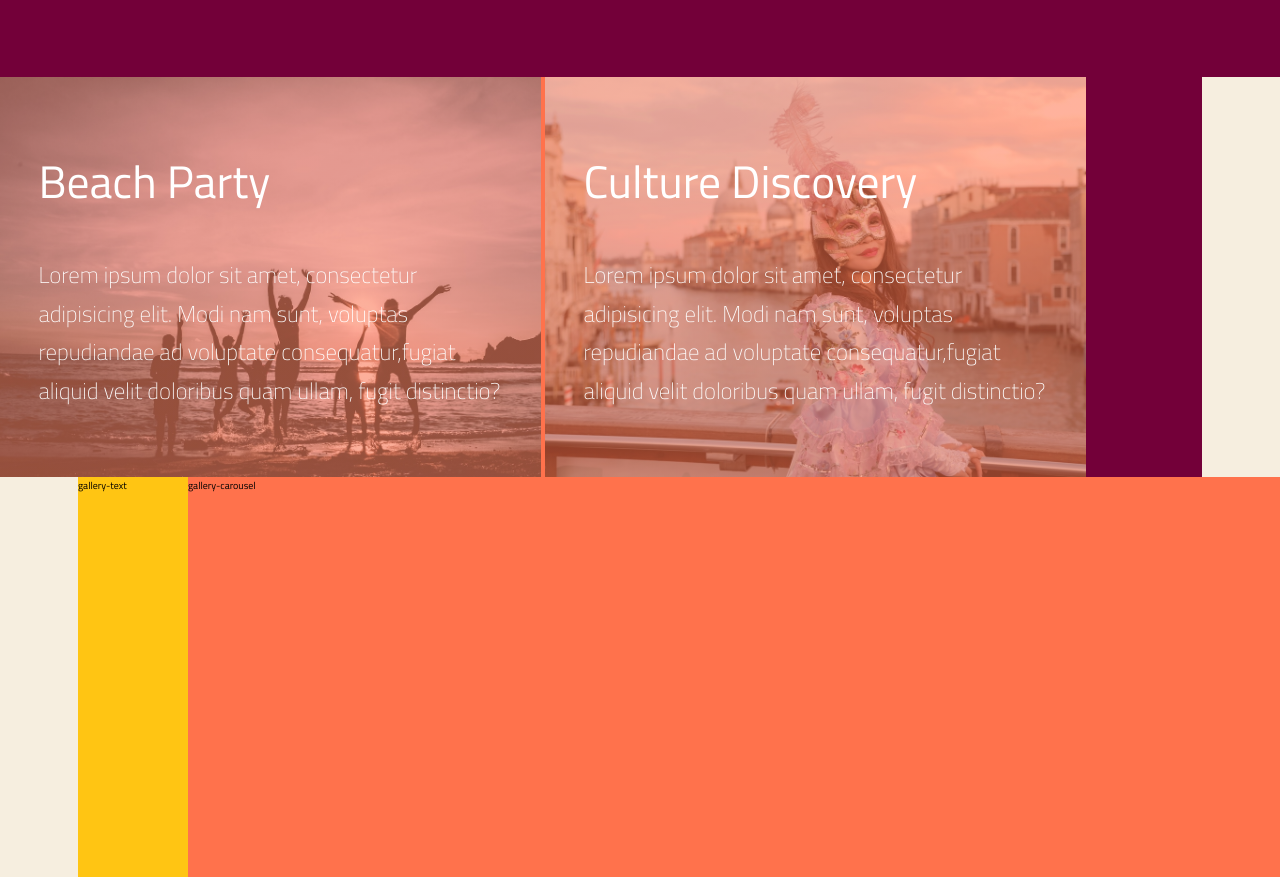
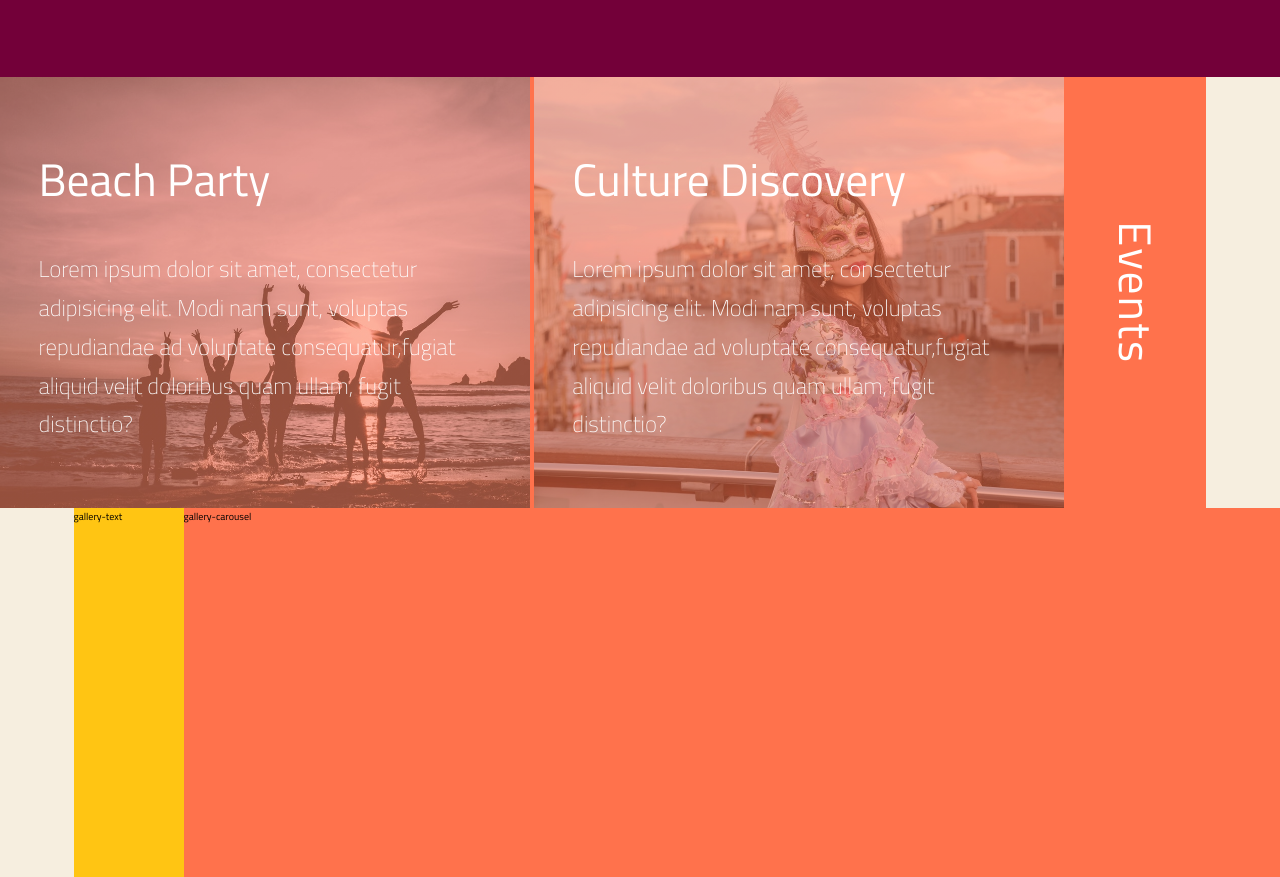
Before and after one commit to JoaoLucasAssis/FlexBox_Grid_Sass, a plain HTML site: page secao_7/index.html in a window 1280 px wide. Shown: the part 2690-3567 px from the top of the page. Drawn offline with Linux system fonts and the light colour scheme.

Commit message:
atualizando seção 7
Adicionado conteúdo e estilização do título da seção de eventos

```diff
--- a/secao_7/index.html
+++ b/secao_7/index.html
@@ -185,7 +185,9 @@
     </section>
 
     <section id="events-text">
-
+        <div class="events-text__content">
+            <h2 class="events-text__content__title">Events</h2>
+        </div>
     </section>
 
     <section id="gallery-text">
--- a/secao_7/style.css
+++ b/secao_7/style.css
@@ -468,7 +468,7 @@ section#booking-date {
     font-size: 2rem;
 }
 
-/*-*-*-*-*-*-*-*-*-* villas section  *-*-*-*-*-*-*-*-*-*/
+/*-*-*-*-*-*-*-*-*-* villas section *-*-*-*-*-*-*-*-*-*/
 
 section#villas {
     grid-column: container-start / container-end;
@@ -583,7 +583,7 @@ div[class^="villas"] a[class^="villas"]:active::before {
             var(--color-tertiary-m-light)), url(img/Villas/villa-6.jpg);
 }
 
-/*-*-*-*-*-*-*-*-*-* motto section  *-*-*-*-*-*-*-*-*-*/
+/*-*-*-*-*-*-*-*-*-* motto section *-*-*-*-*-*-*-*-*-*/
 
 section#motto {
     background-color: var(--color-primary);
@@ -617,7 +617,7 @@ section#motto {
     background-color: white;
 }
 
-/*-*-*-*-*-*-*-*-*-* events-content section  *-*-*-*-*-*-*-*-*-*/
+/*-*-*-*-*-*-*-*-*-* events-content section *-*-*-*-*-*-*-*-*-*/
 
 section#events-content {
     grid-column: container-start / col-end 9;
@@ -673,15 +673,30 @@ section#events-content>div>p[class*=title] {
     color: white;
 }
 
-/*-*-*-*-*-*-*-*-*-* events-text section  *-*-*-*-*-*-*-*-*-*/
+/*-*-*-*-*-*-*-*-*-* events-text section *-*-*-*-*-*-*-*-*-*/
 
 section#events-text {
-    background-color: var(--color-primary);
+    background-color: var(--color-tertiary);
     grid-column: col-start 10 / center-end;
-    height: 400px;
+
+    display: grid;
+    grid-template-columns: 1fr;
+    grid-template-rows: 1fr;
+    place-items: center;
 }
 
-/*-*-*-*-*-*-*-*-*-* gallery-text section  *-*-*-*-*-*-*-*-*-*/
+.events-text__content {
+    transform: rotate(0.25turn);
+}
+
+.events-text__content__title {
+    font-size: var(--font-size-title);
+    font-weight: 500;
+    color: white;
+    letter-spacing: 0.2rem;
+}
+
+/*-*-*-*-*-*-*-*-*-* gallery-text section *-*-*-*-*-*-*-*-*-*/
 
 section#gallery-text {
     background-color: var(--color-secondary);
@@ -689,7 +704,7 @@ section#gallery-text {
     height: 400px;
 }
 
-/*-*-*-*-*-*-*-*-*-* gallery-carousel section  *-*-*-*-*-*-*-*-*-*/
+/*-*-*-*-*-*-*-*-*-* gallery-carousel section *-*-*-*-*-*-*-*-*-*/
 
 section#gallery-carousel {
     background-color: var(--color-tertiary);
@@ -697,7 +712,7 @@ section#gallery-carousel {
     height: 400px;
 }
 
-/*-*-*-*-*-*-*-*-*-* features-content section  *-*-*-*-*-*-*-*-*-*/
+/*-*-*-*-*-*-*-*-*-* features-content section *-*-*-*-*-*-*-*-*-*/
 
 section#features-content {
     background-color: var(--color-primary);
@@ -705,7 +720,7 @@ section#features-content {
     height: 400px;
 }
 
-/*-*-*-*-*-*-*-*-*-* features-text section  *-*-*-*-*-*-*-*-*-*/
+/*-*-*-*-*-*-*-*-*-* features-text section *-*-*-*-*-*-*-*-*-*/
 
 section#features-text {
     background-color: var(--color-secondary);
@@ -713,7 +728,7 @@ section#features-text {
     height: 400px;
 }
 
-/*-*-*-*-*-*-*-*-*-* testemonials section  *-*-*-*-*-*-*-*-*-*/
+/*-*-*-*-*-*-*-*-*-* testemonials section *-*-*-*-*-*-*-*-*-*/
 
 section#testemonials {
     background-color: var(--color-tertiary);
@@ -721,7 +736,7 @@ section#testemonials {
     height: 400px;
 }
 
-/*-*-*-*-*-*-*-*-*-* footer section  *-*-*-*-*-*-*-*-*-*/
+/*-*-*-*-*-*-*-*-*-* footer section *-*-*-*-*-*-*-*-*-*/
 
 footer#footer {
     background-color: var(--color-primary);
@@ -729,7 +744,7 @@ footer#footer {
     height: 400px;
 }
 
-/*-*-*-*-*-*-*-*-*-* media (max-width: 1000px)  *-*-*-*-*-*-*-*-*-*/
+/*-*-*-*-*-*-*-*-*-* media (max-width: 1000px) *-*-*-*-*-*-*-*-*-*/
 
 @media screen and (max-width: 1000px) {
 
@@ -739,7 +754,7 @@ footer#footer {
     }
 }
 
-/*-*-*-*-*-*-*-*-*-* media (max-width: 800px)  *-*-*-*-*-*-*-*-*-*/
+/*-*-*-*-*-*-*-*-*-* media (max-width: 800px) *-*-*-*-*-*-*-*-*-*/
 
 @media screen and (max-width: 800px) {
 
@@ -784,16 +799,16 @@ footer#footer {
 
 }
 
-/*-*-*-*-*-*-*-*-*-* media (max-width: 600px)  *-*-*-*-*-*-*-*-*-*/
+/*-*-*-*-*-*-*-*-*-* media (max-width: 600px) *-*-*-*-*-*-*-*-*-*/
 
 @media screen and (max-width: 600px) {
 
-    /*-*-*-*-*-*-*-*-* header section  *-*-*-*-*-*-*-*-*/
+    /*-*-*-*-*-*-*-*-* header section *-*-*-*-*-*-*-*-*/
     .header__main-content__content__pg {
         font-size: 2rem;
     }
 
-    /*-*-*-*-*-*-*-*-* booking-content section  *-*-*-*-*-*-*-*-*/
+    /*-*-*-*-*-*-*-*-* booking-content section *-*-*-*-*-*-*-*-*/
     .booking-content__pg,
     div[class^="villas"] p[class^="villas"],
     .motto__content__pg,
@@ -801,7 +816,7 @@ footer#footer {
         font-size: 1.5rem;
     }
 
-    /*-*-*-*-*-*-*-*-* booking-date section  *-*-*-*-*-*-*-*-*/
+    /*-*-*-*-*-*-*-*-* booking-date section *-*-*-*-*-*-*-*-*/
     section#booking-date {
         grid-template-rows: repeat(2, max-content);
     }
@@ -813,13 +828,17 @@ footer#footer {
         grid-template-columns: min-content;
     }
 
-    /*-*-*-*-*-*-*-*-* villas section  *-*-*-*-*-*-*-*-*/
+    /*-*-*-*-*-*-*-*-* villas section *-*-*-*-*-*-*-*-*/
     div[class^="villas"] p[class^="villas"] {
         margin: 1.5rem 0 4rem 0;
     }
 
 
-    /*-*-*-*-*-*-*-*-* events-content section  *-*-*-*-*-*-*-*-*/
+    /*-*-*-*-*-*-*-*-* events-content section *-*-*-*-*-*-*-*-*/
+    section#events-text {
+        display: none;
+    }
+
     section#events-content {
         grid-column: center-start / center-end;
         grid-template-columns: repeat(auto-fit, minmax(25rem, 1fr));
```
